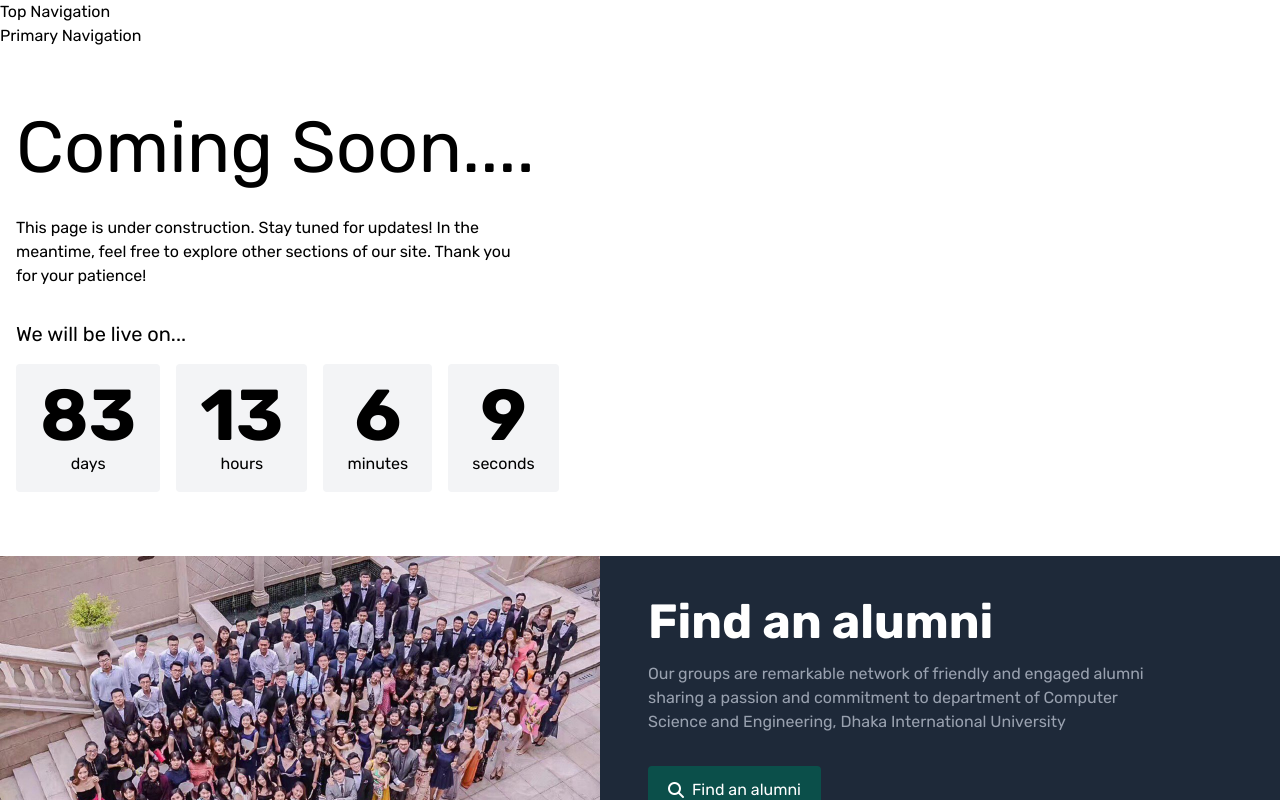
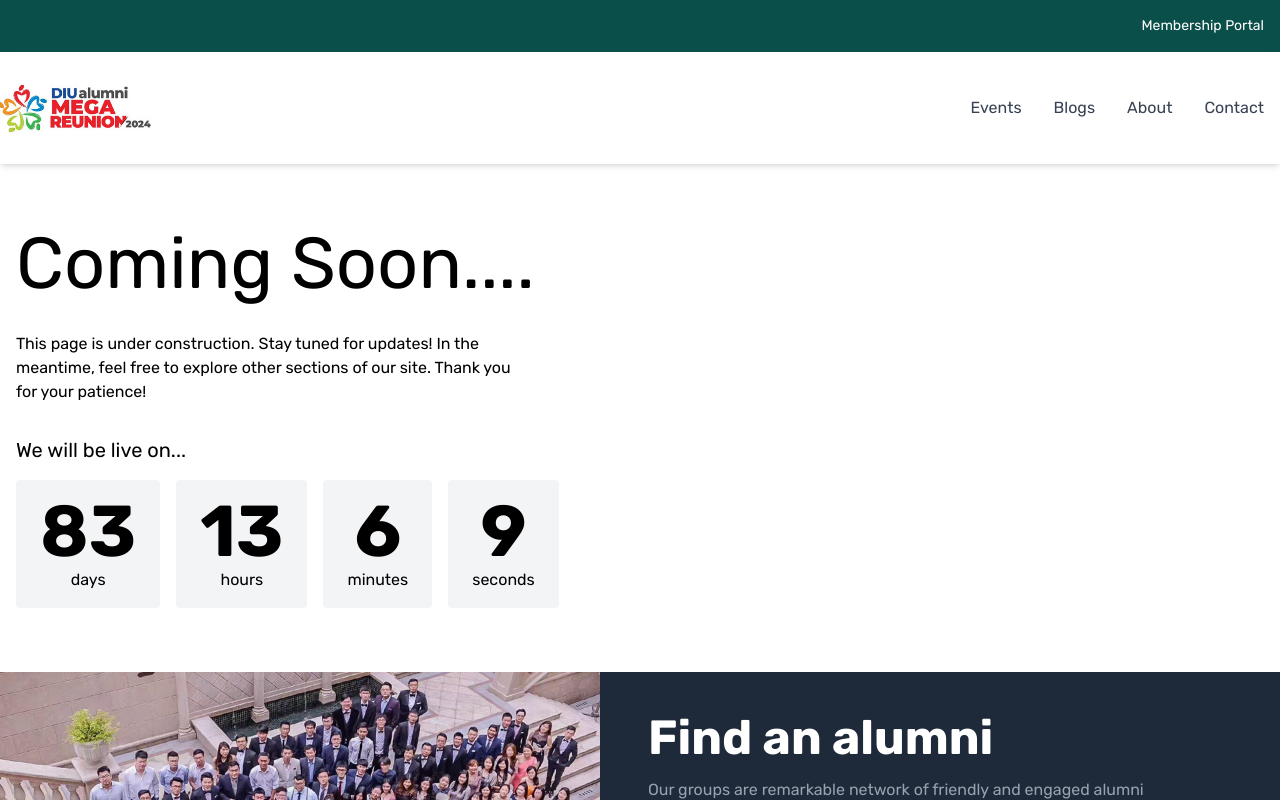
Before and after one commit to Softanglez-Coder/diucse-alumni-public, a React (Vite) app: page / in a window 1280 px wide. Shown: the top 800 px of the page. Built offline with nearby package versions, Linux system fonts and the light colour scheme.

Commit message:
feat: implement primary navigation with dynamic links and add logo image

```diff
--- /dev/null
+++ b/public/data/primary-links.json
@@ -0,0 +1,18 @@
+[
+    {
+        "name": "Events",
+        "href": "/events"
+    },
+    {
+        "name": "Blogs",
+        "href": "/blogs"
+    },
+    {
+        "name": "About",
+        "href": "/about"
+    },
+    {
+        "name": "Contact",
+        "href": "/contact"
+    }
+]
--- a/src/layout/components/primary-nav.tsx
+++ b/src/layout/components/primary-nav.tsx
@@ -1,3 +1,58 @@
+import { useEffect, useState } from "react";
+import { Link } from "react-router-dom";
+
+export interface Link {
+  name: string;
+  href: string;
+}
+
 export const PrimaryNav = () => {
-    return <h1>Primary Navigation</h1>;
-}
+  const [links, setLinks] = useState<Array<Link>>([]);
+
+  useEffect(() => {
+    const fetchLinks = async () => {
+      try {
+        const response = await fetch("/data/primary-links.json");
+        if (!response.ok) {
+          throw new Error("Network response was not ok");
+        }
+        const data: Array<Link> = await response.json();
+
+        setLinks(data);
+      } catch (error) {
+        console.error("Failed to fetch links:", error);
+      }
+    };
+
+    fetchLinks();
+  }, []);
+
+  return (
+    <div className="shadow-md bg-white px-4 md:px-0">
+      <div className="flex items-center justify-between container mx-auto h-28">
+        <div>
+          <img
+            src="/images/logo.jpg"
+            alt="Logo"
+            className="h-28 w-auto mx-auto"
+          />
+        </div>
+
+        <div className="h-full">
+          <ul className="flex h-full">
+            {links.map((link, index) => (
+              <li key={index} className="h-full">
+                <Link
+                  to={link.href}
+                  className="text-gray-700 hover:text-primary px-4 hover:bg-gray-100 h-full text-center flex items-center justify-center"
+                >
+                  {link.name}
+                </Link>
+              </li>
+            ))}
+          </ul>
+        </div>
+      </div>
+    </div>
+  );
+};
--- a/src/layout/components/top-nav.tsx
+++ b/src/layout/components/top-nav.tsx
@@ -1,3 +1,23 @@
+import { Link } from "react-router-dom";
+
 export const TopNav = () => {
-    return <h1>Top Navigation</h1>
+  return (
+    <div className="bg-primary p-4">
+      <div className="flex items-center justify-between container mx-auto text-white text-sm">
+        <div>
+          <ul>
+            <li></li>
+          </ul>
+        </div>
+
+        <div>
+          <ul>
+            <li>
+              <Link to="/portal">Membership Portal</Link>
+            </li>
+          </ul>
+        </div>
+      </div>
+    </div>
+  );
 };
--- a/src/pages/home/components/coming-soon.tsx
+++ b/src/pages/home/components/coming-soon.tsx
@@ -31,7 +31,7 @@ export const ComingSoonHome = () => {
 
             <div className="flex flex-col items-start">
                 <h2 className="text-xl mb-4">We will be live on...</h2>
-                <ul className="flex gap-4 items-center justify-center">
+                <ul className="flex gap-4 items-center justify-center flex-wrap">
                     <li className="flex items-center flex-col justify-center px-6 py-4 bg-gray-100 rounded">
                         <span className="text-7xl font-bold">{ time.days }</span>
                         <span>days</span>
```
Also changed, not shown: public/images/logo.jpg (added).
